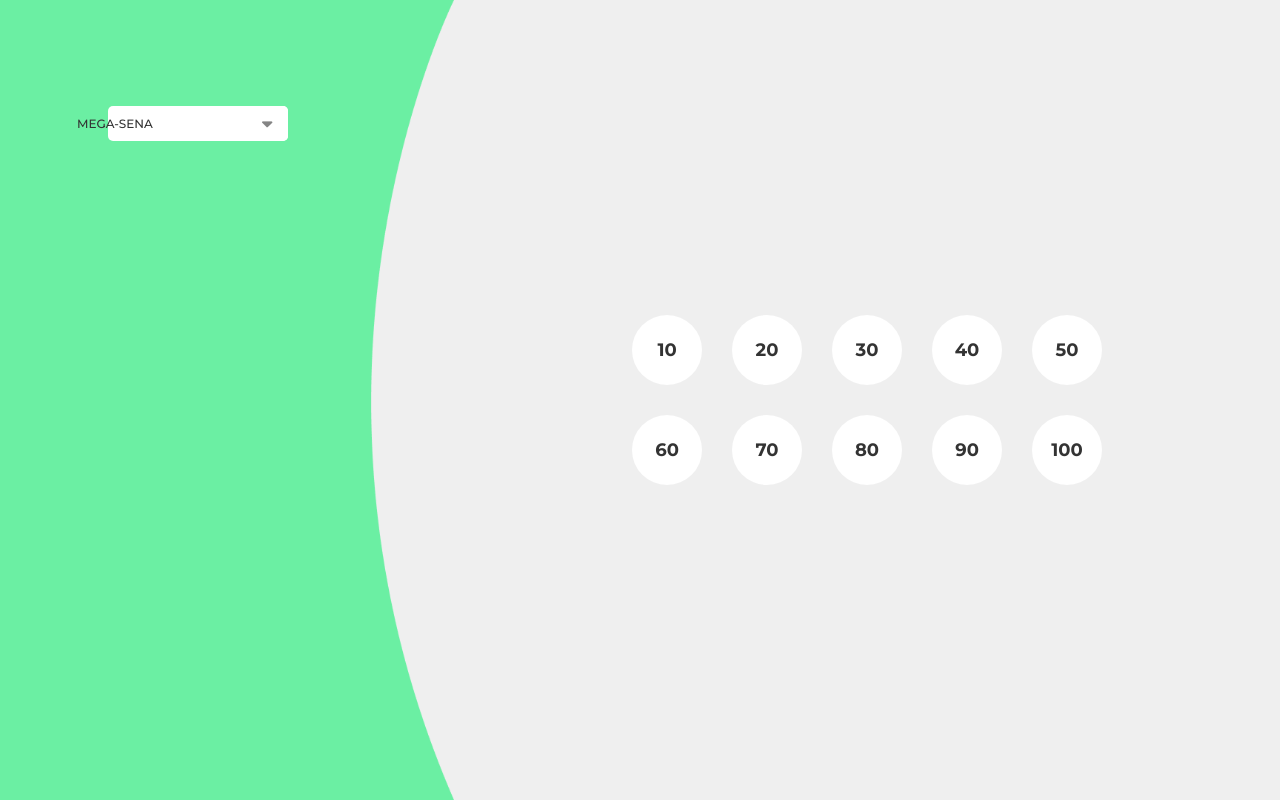
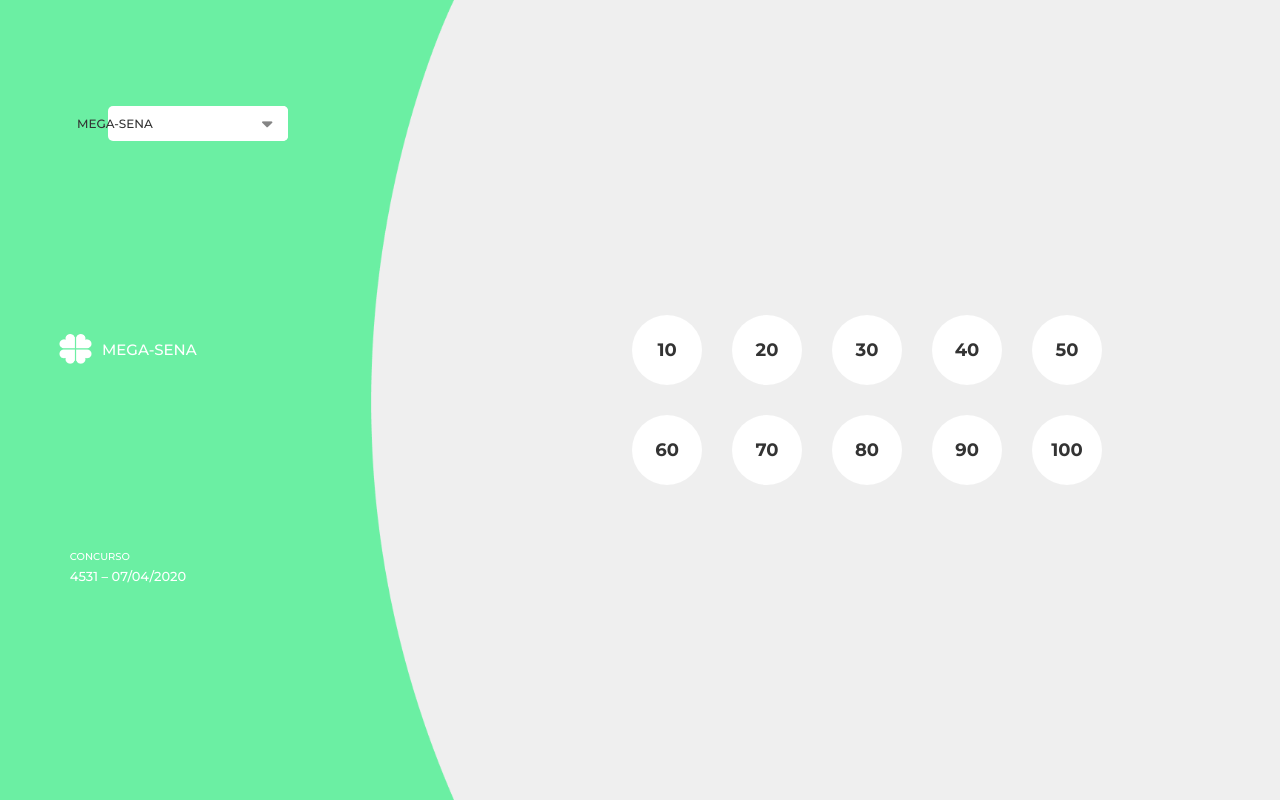
Before and after one commit to Gabriel200395/lotter-games, a React (Create React App) app: page / in a window 1280 px wide. Built offline with nearby package versions, Linux system fonts and the light colour scheme.

Commit message:
finalizando frontend

```diff
--- a/src/App.tsx
+++ b/src/App.tsx
@@ -1,6 +1,7 @@
 import sidebarWeb from "./assets/img/Sidebar.png";
 import sidebarMobile from "./assets/img/Header_Background.png";
 import setinha from "./assets/img/setinha.png";
+import logo from "./assets/img/logo-sena.png";
 import { useState } from "react";
 
 function App() {
@@ -60,6 +61,18 @@
           <div className="grid-number">100</div>
         </div>
       </div>
+
+      <div className="lotter-text-img">
+        <img src={logo} alt={logo} height={30} />
+        <p>{textSelect}</p>
+      </div>
+
+      <div className="lotter-competition-text">
+        <div>
+          <p className="lotter-competition">CONCURSO</p>
+          <p className="lotter-competition-data">4531 – 07/04/2020</p>
+        </div>
+      </div>
     </div>
   );
 }
--- a/src/index.css
+++ b/src/index.css
@@ -74,7 +74,7 @@
   outline: none;
   cursor: pointer;
   display: flex;
-  justify-content: end;
+  justify-content: flex-end;
   align-items: center;
   border-radius: 5px;
 }
@@ -113,7 +113,49 @@
 }
 
 .lotter-page-container .lotter-games-select .grid-text-select p:hover {
- background-color: #efefef;
+  background-color: #efefef;
+}
+
+.lotter-page-container .lotter-text-img {
+  position: absolute;
+  top: 334px;
+  display: flex;
+  width: 20%;
+  justify-content: center;
+  align-items: center;
+}
+
+.lotter-page-container .lotter-text-img p {
+  font-family: "Montserrat", sans-serif;
+  font-weight: 400;
+  color: #fff;
+  font-size: 15px;
+  margin-left: 10px;
+}
+
+.lotter-page-container .lotter-competition-text {
+  position: absolute;
+  top: 550px;
+  display: flex;
+  width: 20%;
+  justify-content: center;
+  align-items: center;
+  flex-direction: column;
+}
+
+.lotter-page-container .lotter-competition-text .lotter-competition {
+  font-family: "Montserrat", sans-serif;
+  font-weight: 400;
+  color: #fff;
+  font-size: 10px;
+  margin-bottom: 5px;
+}
+
+.lotter-page-container .lotter-competition-text .lotter-competition-data {
+  font-family: "Montserrat", sans-serif;
+  font-weight: 400;
+  color: #fff;
+  font-size: 13px;
 }
 
 @media (max-width: 768px) {
```
Also changed, not shown: src/assets/img/logo-sena.png (added).
